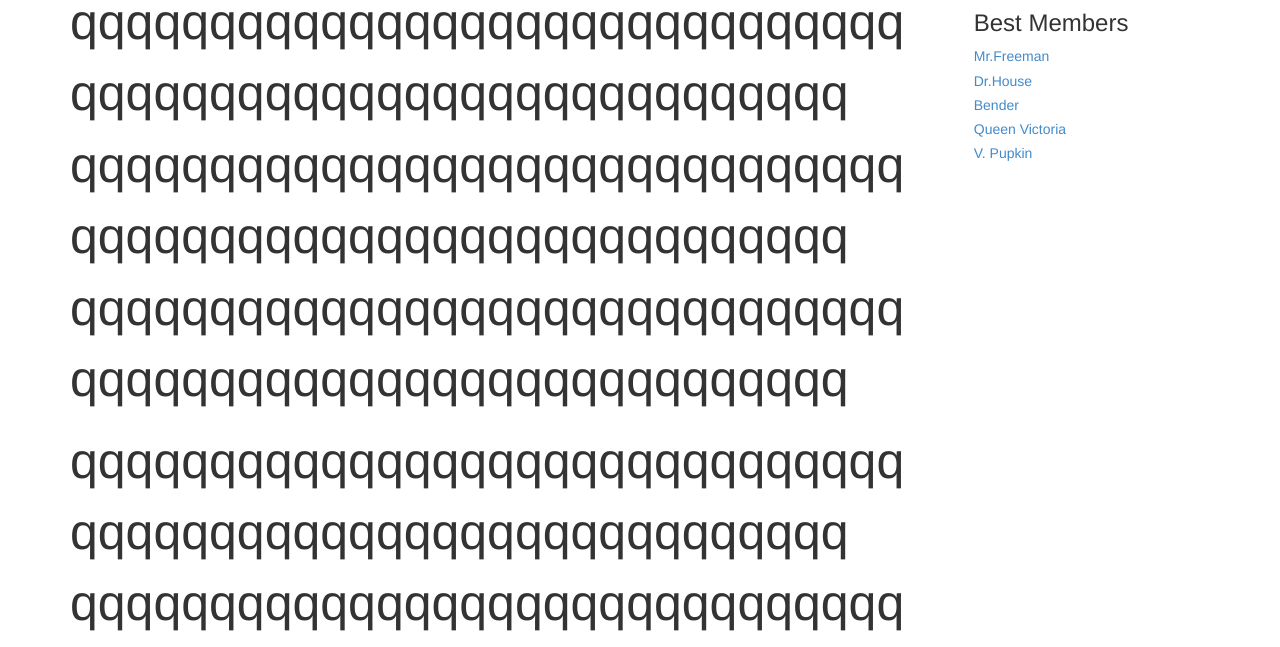
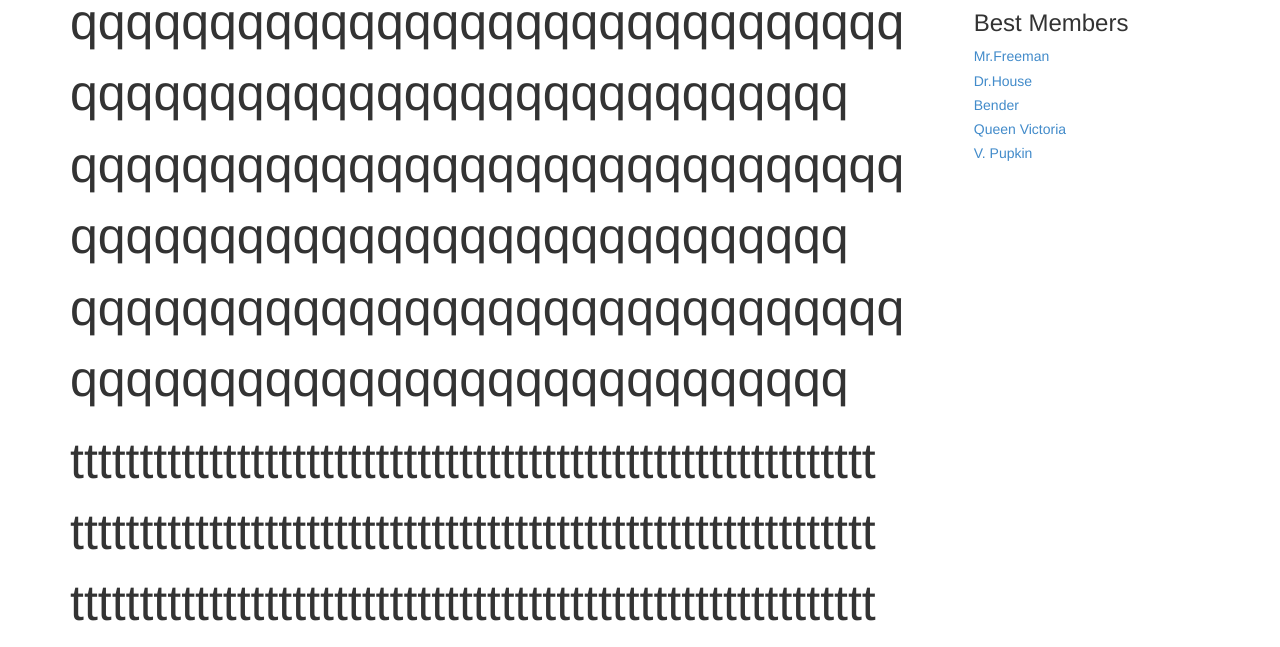
Before and after one commit to KupriyanovNikita/blog_baster, a plain HTML site: page index.html in a window 1280 px wide. Shown: the part 133-780 px from the top of the page. Drawn offline with nearby package versions, Linux system fonts and the light colour scheme.

Commit message:
vova blin

```diff
--- a/index.html
+++ b/index.html
@@ -77,7 +77,11 @@
 						</p>
                     </div>
                     <div class="section">
-
+                        <p style="word-wrap: break-word; font-size: 50px">
+                            tttttttttttttttttttttttttttttttttttttttttttttttttttttttttt
+                            tttttttttttttttttttttttttttttttttttttttttttttttttttttttttt
+                            tttttttttttttttttttttttttttttttttttttttttttttttttttttttttt
+                        </p>
                     </div>
                     <div class="section">
 						<p style="word-wrap: break-word; font-size: 50px">
```
